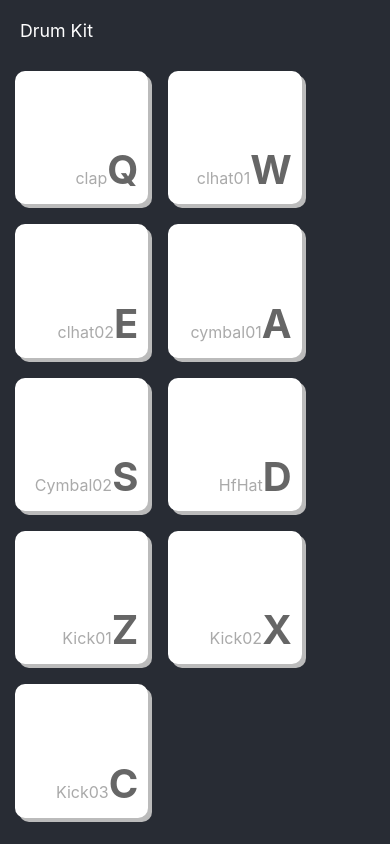
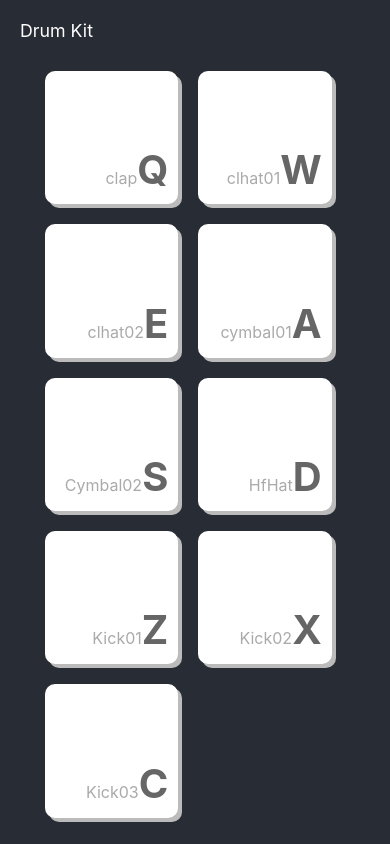
Before and after one commit to wlifferth/react-drum-kit, a React (Create React App) app: page / in a window 390 px wide. Built offline with nearby package versions, Linux system fonts and the light colour scheme.

Commit message:
Lowered drum width for mobile

```diff
--- a/src/App.scss
+++ b/src/App.scss
@@ -25,7 +25,7 @@
 $mobile-max:480px;
 $drum-container-desktop-width: 1000px;
 $drum-container-tablet-width: 460px;
-$drum-container-mobile-width: 380px;
+$drum-container-mobile-width: 320px;
 $drum-margin: 10px;
 $drum-padding: 10px;
 $normal-box-shadow: 4px;
```
